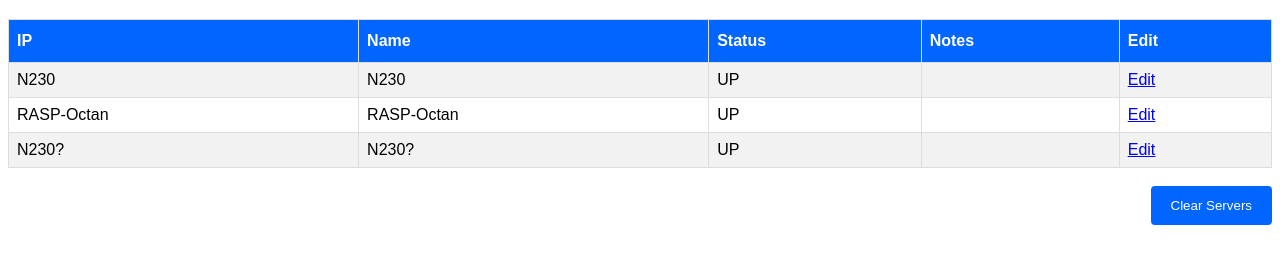
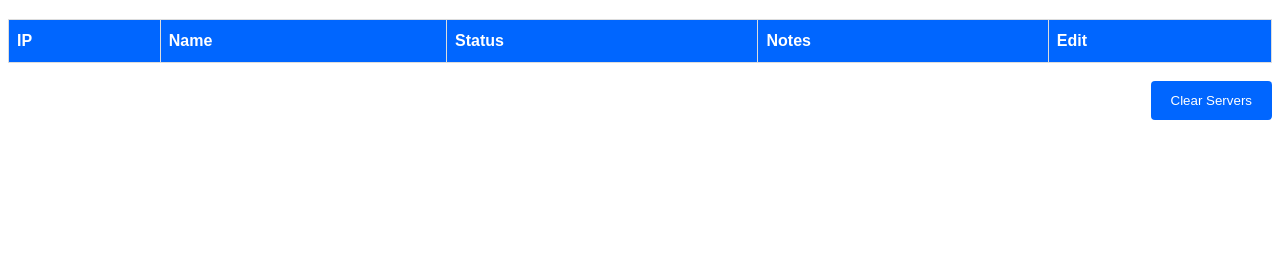
Before and after one commit to ANJ-Projects/PWSH-SimpleNetworkMonitorHTML, a plain HTML site: page edit.html in a window 1280 px wide. Shown: the part 340-604 px from the top of the page. Drawn offline with Linux system fonts and the light colour scheme.

```diff
--- a/edit.html
+++ b/edit.html
@@ -144,27 +144,6 @@
     <th>Notes</th>
     <th>Edit</th>
   </tr>
-  <tr>
-<td>N230</td>
-<td>N230</td>
-<td>UP</td>
-<td></td>
-<td><a href="/edit-N230">Edit</a></td>
-  </tr>
-  <tr>
-<td>RASP-Octan</td>
-<td>RASP-Octan</td>
-<td>UP</td>
-<td></td>
-<td><a href="/edit-RASP-Octan">Edit</a></td>
-  </tr>
-  <tr>
-<td>N230?</td>
-<td>N230?</td>
-<td>UP</td>
-<td></td>
-<td><a href="/edit-N230?">Edit</a></td>
-  </tr>
 </table>
 
   </div>
```
Also changed, not shown: 4 other files.
